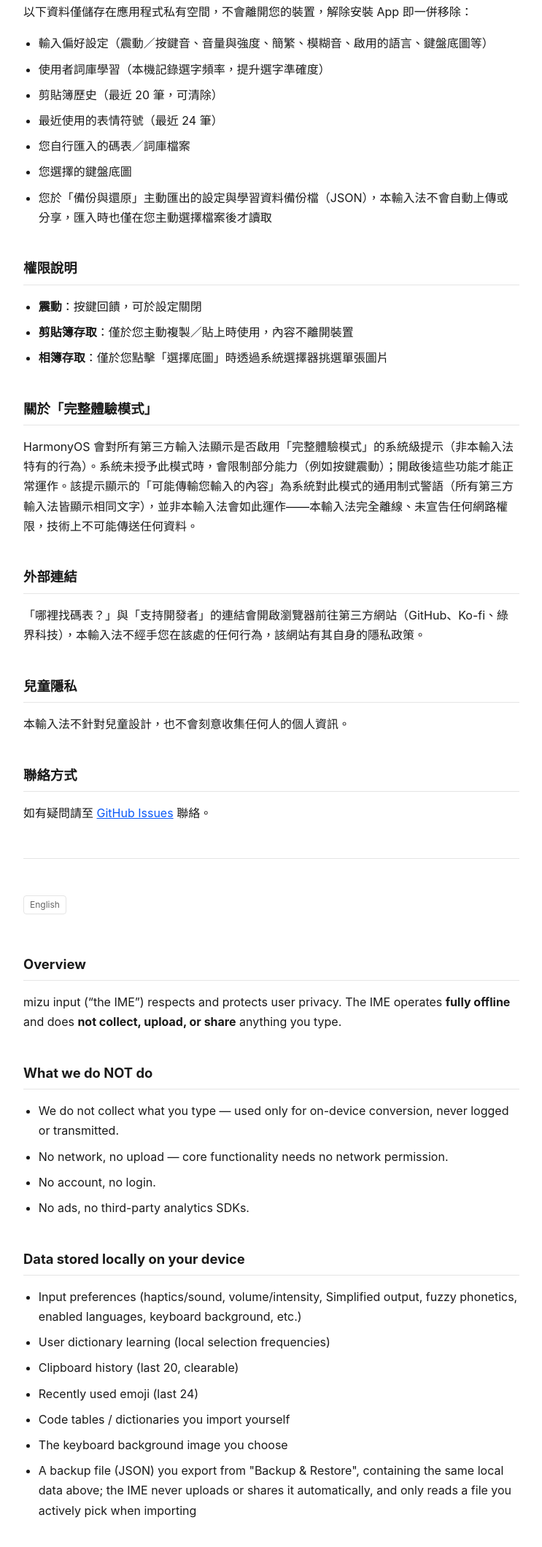
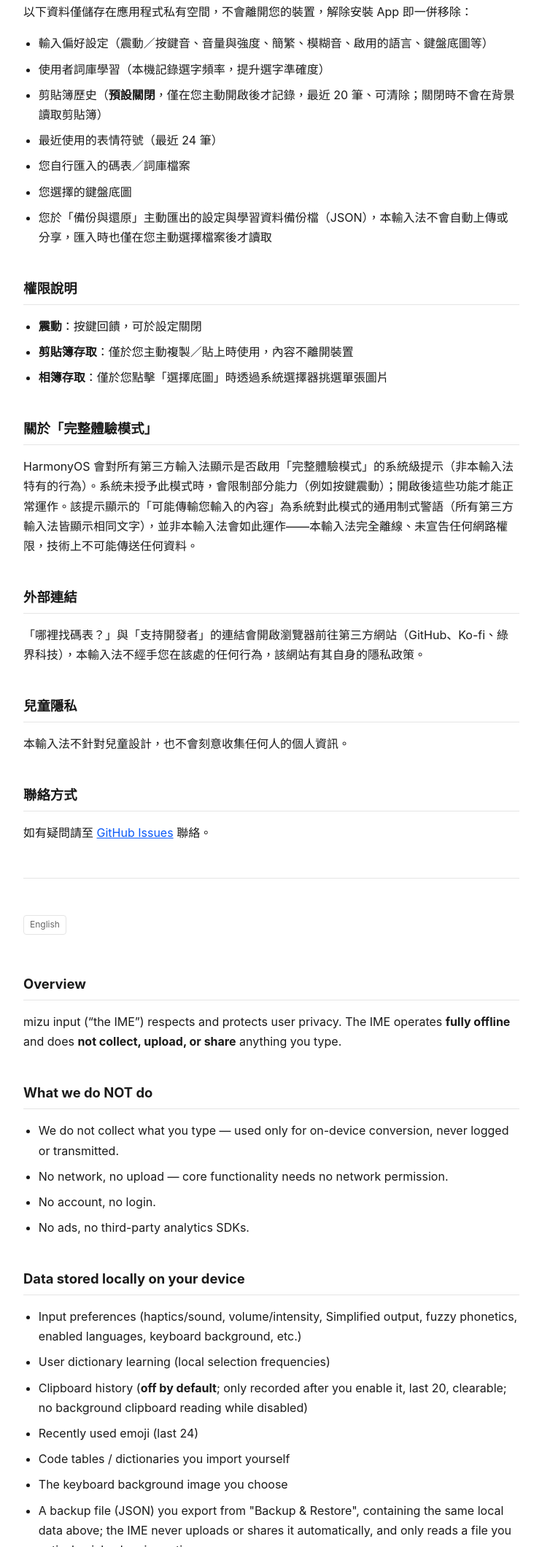
Before and after one commit to mshwinfo/mizu-input-privacy, a plain HTML site: page index.html in a window 1280 px wide. Shown: the part 680-2800 px from the top of the page at 73% size, without its empty margins (268-1011 px from the left). Drawn offline with Linux system fonts and the light colour scheme.

Commit message:
Clarify clipboard history is opt-in (off by default)

```diff
--- a/index.html
+++ b/index.html
@@ -81,7 +81,7 @@
   <ul>
     <li>輸入偏好設定（震動／按鍵音、音量與強度、簡繁、模糊音、啟用的語言、鍵盤底圖等）</li>
     <li>使用者詞庫學習（本機記錄選字頻率，提升選字準確度）</li>
-    <li>剪貼簿歷史（最近 20 筆，可清除）</li>
+    <li>剪貼簿歷史（<strong>預設關閉</strong>，僅在您主動開啟後才記錄，最近 20 筆、可清除；關閉時不會在背景讀取剪貼簿）</li>
     <li>最近使用的表情符號（最近 24 筆）</li>
     <li>您自行匯入的碼表／詞庫檔案</li>
     <li>您選擇的鍵盤底圖</li>
@@ -125,7 +125,7 @@
   <ul>
     <li>Input preferences (haptics/sound, volume/intensity, Simplified output, fuzzy phonetics, enabled languages, keyboard background, etc.)</li>
     <li>User dictionary learning (local selection frequencies)</li>
-    <li>Clipboard history (last 20, clearable)</li>
+    <li>Clipboard history (<strong>off by default</strong>; only recorded after you enable it, last 20, clearable; no background clipboard reading while disabled)</li>
     <li>Recently used emoji (last 24)</li>
     <li>Code tables / dictionaries you import yourself</li>
     <li>The keyboard background image you choose</li>
```
Also changed, not shown: 1 other file.
